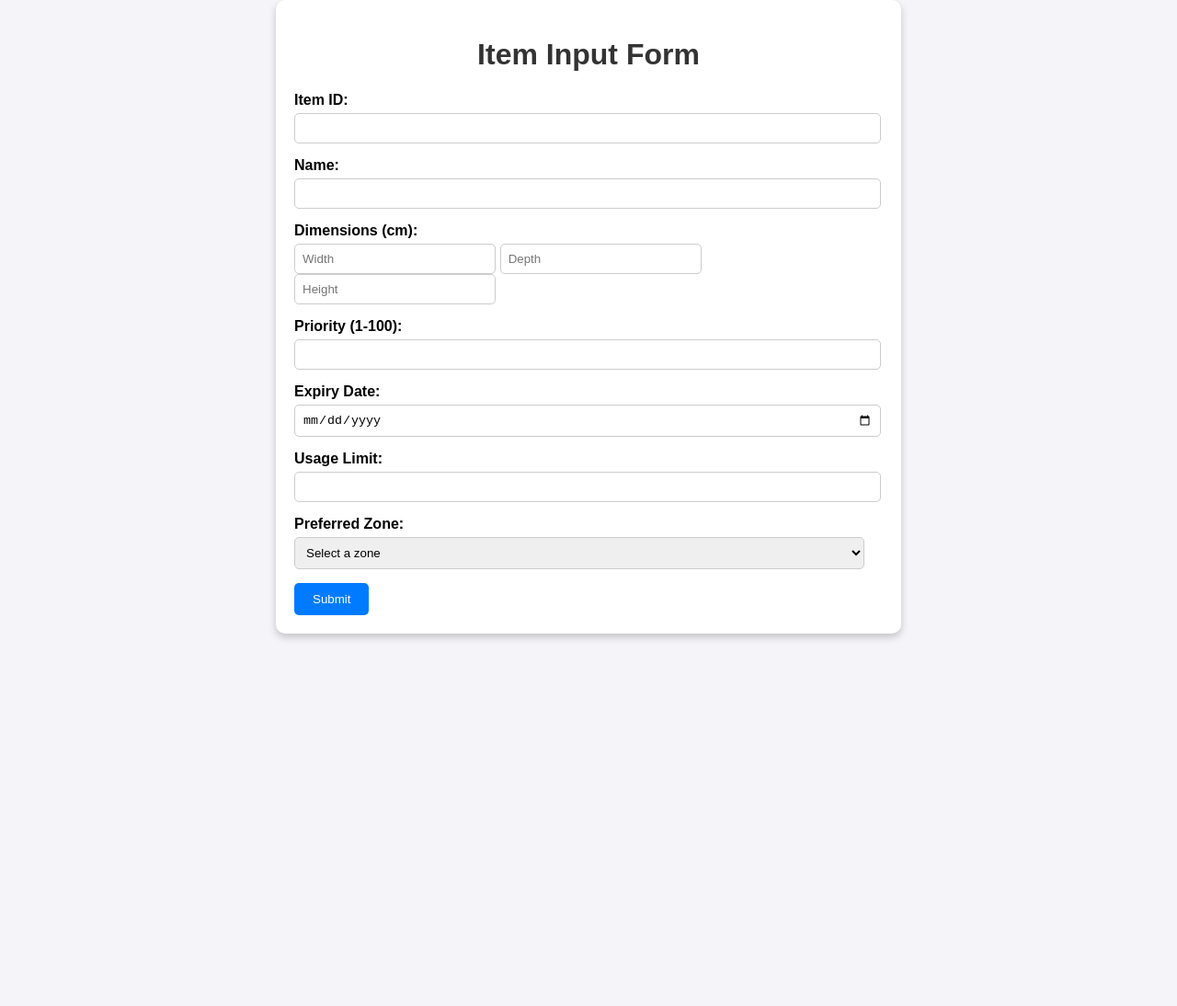
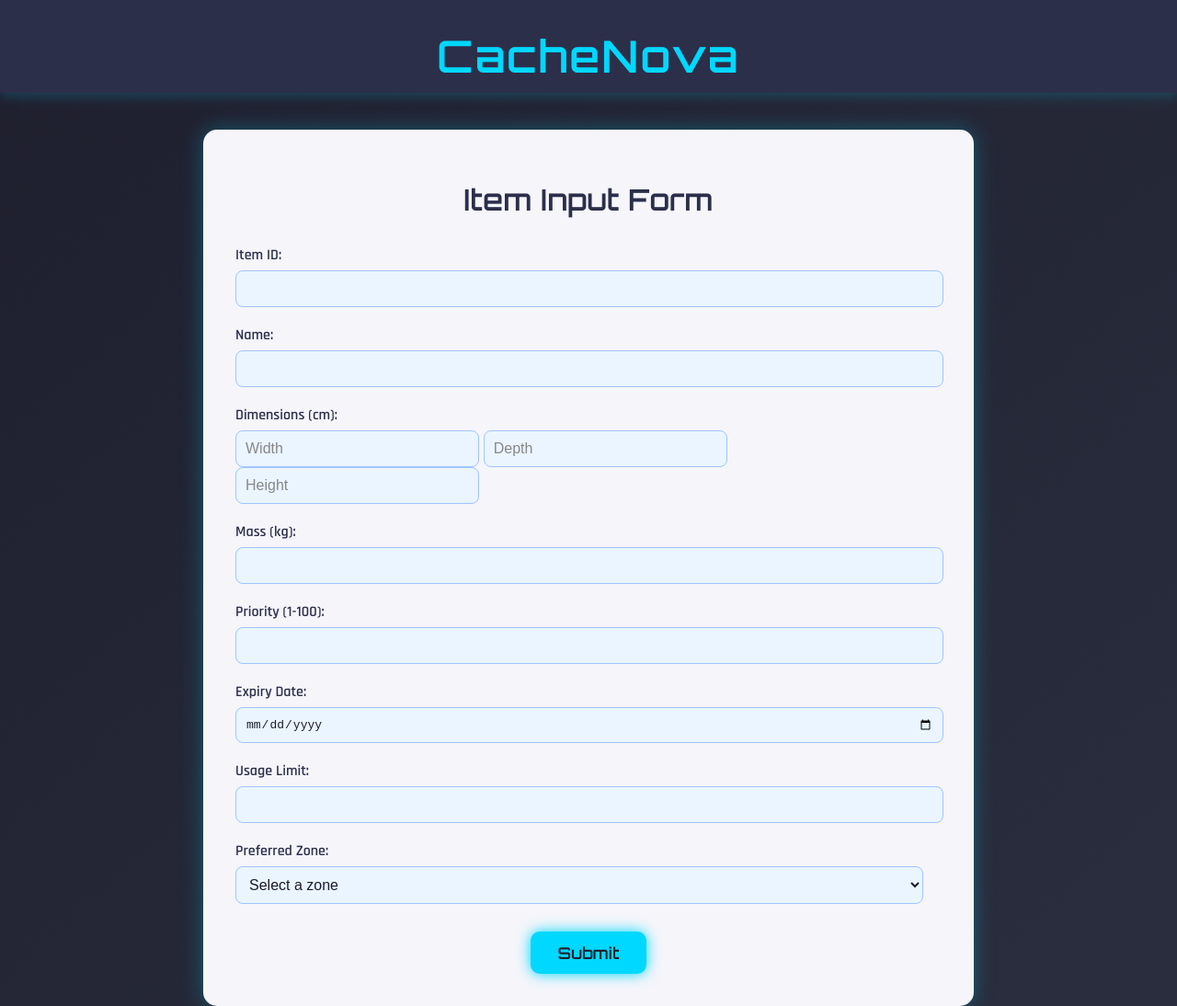
Before and after one commit to Haru021123/CacheNova, a plain HTML site: page index.html in a window 1280 px wide. Shown: the top 1094 px of the page at 92% size. Before the commit the page ends 800 px from the top, so only its background shows below. Drawn offline with Linux system fonts and the light colour scheme.

Commit message:
UI update

```diff
--- a/index.html
+++ b/index.html
@@ -1,36 +1,138 @@
 <!DOCTYPE html>
 <html lang="en">
 <head>
-  <meta charset="UTF-8">
-  <meta name="viewport" content="width=device-width, initial-scale=1.0">
+    <meta charset="UTF-8" />
+    <meta name="viewport" content="width=device-width, initial-scale=1.0"/>
     <title>Item Input Form</title>
-  <link rel="stylesheet" href="styles.css">
+
+    <!-- Cool Sci-Fi Fonts -->
+    <link href="https://fonts.googleapis.com/css2?family=Orbitron:wght@600&family=Rajdhani:wght@400;600&display=swap" rel="stylesheet">
+
+    <style>
+        body {
+            margin: 0;
+            padding: 0;
+            font-family: 'Rajdhani', sans-serif;
+            background: linear-gradient(to bottom right, #1f1f2e, #2a2e3e);
+            color: #e0f7fa;
+        }
+
+        .header {
+            text-align: center;
+            font-family: 'Orbitron', sans-serif;
+            font-size: 3em;
+            color: #00d8ff;
+            padding: 30px 0 10px 0;
+            background-color: #2c2f4a;
+            box-shadow: 0 4px 12px rgba(0, 216, 255, 0.2);
+            letter-spacing: 2px;
+        }
+
+        .form-container {
+            width: 60%;
+            margin: 40px auto;
+            background-color: #f5f5fa;
+            padding: 35px;
+            border-radius: 15px;
+            box-shadow: 0 0 25px rgba(0, 216, 255, 0.3);
+            color: #1c1c2e;
+        }
+
+        h1 {
+            text-align: center;
+            color: #2c2f4a;
+            font-family: 'Orbitron', sans-serif;
+            margin-bottom: 30px;
+        }
+
+        .input-box {
+            margin-bottom: 20px;
+        }
+
+        .input-box label {
+            display: block;
+            font-weight: 600;
+            margin-bottom: 6px;
+            color: #2c2f4a;
+        }
+
+        .input-box input,
+        .input-box select {
+            width: calc(100% - 20px);
+            padding: 10px;
+            border-radius: 8px;
+            border: 1px solid #a1c4ff;
+            background-color: #eaf5ff;
+            color: #1c1c2e;
+            font-size: 1em;
+        }
+
+        .input-box input::placeholder {
+            color: #888;
+        }
+
+        .dimensions input {
+            width: calc(33% - 10px);
+            display: inline-block;
+        }
+
+        .button-container {
+            text-align: center;
+            margin-top: 30px;
+        }
+
+        button {
+            background-color: #00d8ff;
+            color: #1f1f2e;
+            padding: 12px 30px;
+            border-radius: 10px;
+            border: none;
+            cursor: pointer;
+            font-weight: bold;
+            font-family: 'Orbitron', sans-serif;
+            font-size: 1.1em;
+            box-shadow: 0 0 15px #00d8ff;
+            transition: all 0.3s ease;
+        }
+
+        button:hover {
+            background-color: #00a3c8;
+            box-shadow: 0 0 20px #00bcd4;
+        }
+    </style>
+</head>
+<body>
     <script>
         async function submitForm(event) {
             event.preventDefault(); // Prevent default form submission
 
+            // Collect form data
             const formData = {
                 itemId: document.getElementById("item-id").value,
                 name: document.getElementById("name").value,
                 width: parseFloat(document.getElementById("width").value),
                 depth: parseFloat(document.getElementById("depth").value),
                 height: parseFloat(document.getElementById("height").value),
+                mass: parseFloat(document.getElementById("mass").value),
                 priority: parseInt(document.getElementById("priority").value),
                 expiryDate: document.getElementById("expiry-date").value || null,
                 usageLimit: parseInt(document.getElementById("usage-limit").value) || null,
-              preferredZone: document.getElementById("preferred-zone").value,
+                preferredZone: document.getElementById("preferred-zone").value
             };
 
             try {
+                // Send POST request to the backend
                 const response = await fetch('http://localhost:8000/api/placement', {
                     method: 'POST',
-                  headers: { 'Content-Type': 'application/json' },
+                    headers: {
+                        'Content-Type': 'application/json'
+                    },
                     body: JSON.stringify({
                         items: [formData],
                         containers: [
                             { containerId: 'contA', zone: 'Crew Quarters', width: 100, depth: 85, height: 200 }
-                      ],
-                  }),
+                        ]
+                    })
                 });
 
                 if (response.ok) {
@@ -39,7 +141,7 @@
                     alert('Item successfully submitted!');
                 } else {
                     const error = await response.json();
-                  alert(`Error submitting item. ${error.detail}`);
+                    alert(`Error submitting item: ${error.detail || 'Unknown error'}`);
                 }
             } catch (error) {
                 console.error('Error:', error);
@@ -47,43 +149,56 @@
             }
         }
     </script>
-</head>
-<body>
+
+    <div class="header">CacheNova</div>
     <div class="form-container">
         <h1>Item Input Form</h1>
         <form id="item-form" onsubmit="submitForm(event)">
+            <!-- Generalized Input Fields -->
             <div class="input-box">
                 <label for="item-id">Item ID:</label>
-              <input type="text" id="item-id" name="item-id" required>
+                <input type="text" id="item-id" name="item-id" required />
             </div>
 
             <div class="input-box">
                 <label for="name">Name:</label>
-              <input type="text" id="name" name="name" required>
+                <input type="text" id="name" name="name" required />
             </div>
 
+            <!-- Dimensions -->
             <div class="input-box dimensions">
                 <label>Dimensions (cm):</label>
-              <input type="number" id="width" name="width" placeholder="Width" min="1" required>
-              <input type="number" id="depth" name="depth" placeholder="Depth" min="1" required>
-              <input type="number" id="height" name="height" placeholder="Height" min="1" required>
+                <input type="number" id="width" name="width" placeholder="Width" min="1" required />
+                <input type="number" id="depth" name="depth" placeholder="Depth" min="1" required />
+                <input type="number" id="height" name="height" placeholder="Height" min="1" required />
             </div>
 
+            <!-- Mass -->
+            <div class="input-box">
+                <label for="mass">Mass (kg):</label>
+                <input type="number" id="mass" name="mass" min="0.1" step="0.1" required />
+            </div>
+
+            <!-- Priority -->
             <div class="input-box">
                 <label for="priority">Priority (1-100):</label>
-              <input type="number" id="priority" name="priority" min="1" max="100" required>
+                <input type="number" id="priority" name="priority" min="1" max="100" required />
             </div>
 
+            <!-- Expiry Date -->
             <div class="input-box">
                 <label for="expiry-date">Expiry Date:</label>
-              <input type="date" id="expiry-date" name="expiry-date">
+                <input type="date" id="expiry-date" name="expiry-date" />
             </div>
 
+            <!-- Usage Limit -->
             <div class="input-box">
                 <label for="usage-limit">Usage Limit:</label>
-              <input type="number" id="usage-limit" name="usage-limit">
+                <input type="number" id="usage-limit" name="usage-limit" min="1" />
             </div>
 
+             <!-- Preferred Zone -->
+              <!-- Preferred Zone -->
             <div class="input-box">
                 <label for="preferred-zone">Preferred Zone:</label>
                 <select id="preferred-zone" name="preferred-zone">
@@ -93,8 +208,10 @@
                     <option value="Medical Bay">Medical Bay</option>
                 </select>
             </div>
-
+   <!-- Submit Button -->
+   <div class="button-container">
     <button type="submit">Submit</button>
+</div>
 </form>
 </div>
 </body>
```
Lines whose indentation alone changed are shown as unchanged.
